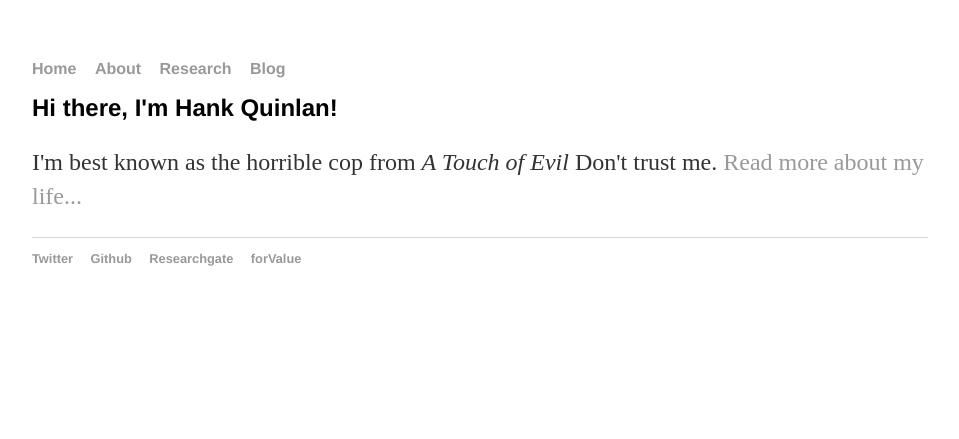
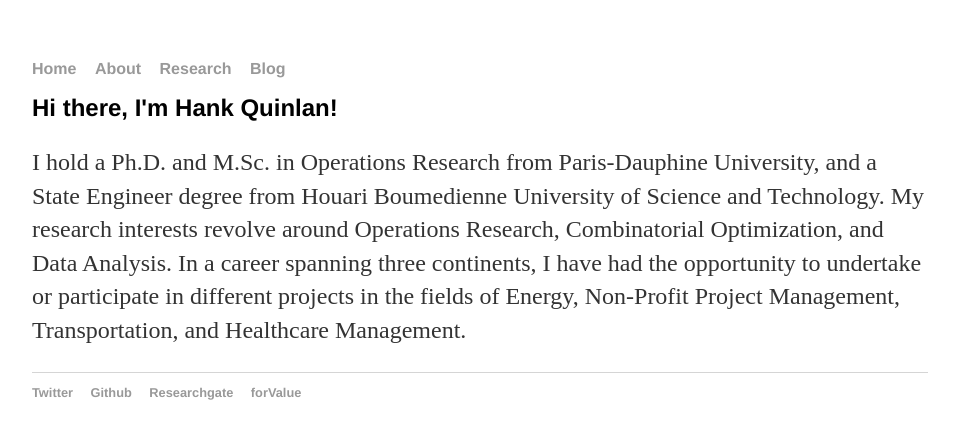
Before and after one commit to ndehouche/ndehouche.github.io, a Jekyll site: the page built from index.html, in a window 1280 px wide. Shown: the top 439 px of the page, without its empty margins (160-1119 px from the left). Built offline with Jekyll 4.4.1, drawn with Linux system fonts in a browser that asks for light colours.

Commit message:
Update index.html

```diff
--- a/index.html
+++ b/index.html
@@ -4,5 +4,5 @@
 ---
 <div class="blurb">
 	<h1>Hi there, I'm Hank Quinlan!</h1>
-	<p>I'm best known as the horrible cop from <em>A Touch of Evil</em> Don't trust me. <a href="/about">Read more about my life...</a></p>
+	      <p  class="padding">I hold a Ph.D. and M.Sc. in Operations Research from Paris-Dauphine University, and a State Engineer degree from Houari Boumedienne University of Science and Technology. My research interests revolve around Operations Research, Combinatorial Optimization, and Data Analysis. In a career spanning three continents, I have had the opportunity to undertake or participate in different projects in the fields of Energy, Non-Profit Project Management, Transportation, and Healthcare Management.</p>
 </div><!-- /.blurb -->
```
